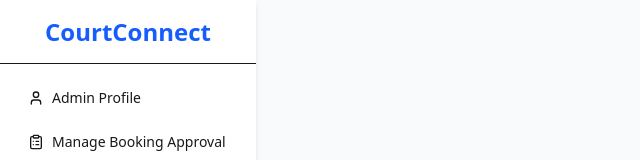
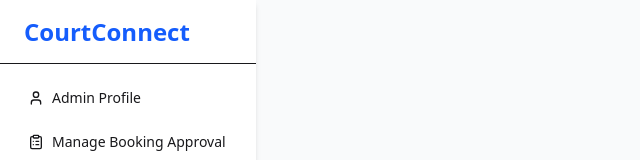
Before and after one commit to sakibnasib/CourtConnect, a React (Vite) app: page /dashboard in a window 1280 px wide. Shown: the top 160 px of the page, without its empty margins (0-640 px from the left). Built offline with nearby package versions, Linux system fonts and the light colour scheme; no server answers.

Commit message:
improve DashboardLayout

```diff
--- a/src/layouts/DashboardLayout.jsx
+++ b/src/layouts/DashboardLayout.jsx
@@ -1,15 +1,91 @@
-import { Outlet, Link} from 'react-router';
-import { Menu, LogOut } from 'lucide-react';
+// import { Outlet, Link} from 'react-router';
+// import { Menu, LogOut } from 'lucide-react';
+// import { useState } from 'react';
+// import useAuth from '../hook/useAuth';
+
+// import AdminLink from '../pages/Dashboard/Menu/AdminLink/AdminLink';
+
+// const DashboardLayout = () => {
+//   const [sidebarOpen, setSidebarOpen] = useState(false);
+//   const { logOut } = useAuth();
+
+
+//   const handleLogout = async () => {
+//     try {
+//       await logOut();
+//     } catch (err) {
+//       console.error(err);
+//     }
+//   };
+
+//   return (
+//     <div className="flex min-h-screen bg-gray-50 ">
+//       {/* Sidebar */}
+//       <aside
+//   className={` h-screen w-64 bg-white shadow-md transform ${
+//     sidebarOpen ? 'translate-x-0' : '-translate-x-full'
+//   } transition-transform duration-200 ease-in-out md:relative md:translate-x-0`}
+// >
+//         <div className="flex items-center justify-center h-16 border-b px-6 ">
+//           <Link to="/" className="text-2xl font-bold text-blue-600">
+//             CourtConnect
+//           </Link>
+//         </div>
+
+//         <div className="p-4 space-y-4">
+//           {/* <UserLink /> */}
+//           {/* <MemberLink /> */}
+//           <AdminLink/>
+//         </div>
+
+//         <div className="absolute bottom-4 left-4">
+
+//           <button
+//             onClick={handleLogout}
+//             className="flex items-center gap-2 px-3 py-2 text-sm font-medium text-red-500 hover:text-red-600"
+//           >
+//             <LogOut size={16} />
+//             Logout
+//           </button>
+//         </div>
+//       </aside>
+
+//       {/* Main Content */}
+//       <div className="flex-1 flex flex-col">
+//         {/* Top Bar */}
+//         <header className="sticky top-0 z-10 flex items-center justify-between bg-white shadow px-4 py-3 md:hidden">
+//           <button
+//             onClick={() => setSidebarOpen(!sidebarOpen)}
+//             className="text-gray-700 focus:outline-none"
+//           >
+//             <Menu size={24} />
+//           </button>
+//           {/* <h1 className="text-lg font-semibold text-gray-700 capitalize">
+//             {location.pathname.split('/').pop().replace('-', ' ') || 'Dashboard'}
+//           </h1> */}
+//         </header>
+
+//         {/* Page Content */}
+//         <main className="flex-1  p-4">
+//           <Outlet />
+//         </main>
+//       </div>
+//     </div>
+//   );
+// };
+
+// export default DashboardLayout;
+
+
+import { Outlet, Link } from 'react-router';
+import { Menu, X, LogOut } from 'lucide-react';
 import { useState } from 'react';
 import useAuth from '../hook/useAuth';
-// import UserLink from '../pages/Dashboard/Menu/UserMenu/UserLink';
-// import MemberLink from '../pages/Dashboard/Menu/MemberMenu/MemberLink';
 import AdminLink from '../pages/Dashboard/Menu/AdminLink/AdminLink';
 
 const DashboardLayout = () => {
   const [sidebarOpen, setSidebarOpen] = useState(false);
   const { logOut } = useAuth();
-//   const location = useLocation();
 
   const handleLogout = async () => {
     try {
@@ -20,27 +96,39 @@
   };
 
   return (
-    <div className="flex min-h-screen bg-gray-50 ">
+    <div className="flex h-screen bg-gray-50 overflow-hidden">
+      {/* Mobile Sidebar Overlay */}
+      {sidebarOpen && (
+        <div
+          className="fixed inset-0 bg-black/30 z-30 md:hidden"
+          onClick={() => setSidebarOpen(false)}
+        />
+      )}
+
       {/* Sidebar */}
       <aside
-  className={` h-screen w-64 bg-white shadow-md transform ${
-    sidebarOpen ? 'translate-x-0' : '-translate-x-full'
-  } transition-transform duration-200 ease-in-out md:relative md:translate-x-0`}
->
-        <div className="flex items-center justify-center h-16 border-b px-6 ">
+        className={`fixed z-40 md:static h-full w-64 bg-white shadow-md transform transition-transform duration-200 ease-in-out ${
+          sidebarOpen ? 'translate-x-0' : '-translate-x-full'
+        } md:translate-x-0`}
+      >
+        <div className="flex items-center justify-between h-16 px-6 border-b">
           <Link to="/" className="text-2xl font-bold text-blue-600">
             CourtConnect
           </Link>
+          <button
+            onClick={() => setSidebarOpen(false)}
+            className="md:hidden text-gray-700"
+          >
+            <X size={24} />
+          </button>
         </div>
 
         <div className="p-4 space-y-4">
-          {/* <UserLink /> */}
-          {/* <MemberLink /> */}
-          <AdminLink/>
+          {/* Add your links here */}
+          <AdminLink />
         </div>
 
         <div className="absolute bottom-4 left-4">
-
           <button
             onClick={handleLogout}
             className="flex items-center gap-2 px-3 py-2 text-sm font-medium text-red-500 hover:text-red-600"
@@ -52,22 +140,20 @@
       </aside>
 
       {/* Main Content */}
-      <div className="flex-1 flex flex-col">
+      <div className="flex flex-col flex-1">
         {/* Top Bar */}
-        <header className="sticky top-0 z-10 flex items-center justify-between bg-white shadow px-4 py-3 md:hidden">
+        <header className="sticky top-0 z-20 flex items-center justify-between bg-white shadow px-4 py-3 md:hidden">
           <button
             onClick={() => setSidebarOpen(!sidebarOpen)}
             className="text-gray-700 focus:outline-none"
           >
             <Menu size={24} />
           </button>
-          {/* <h1 className="text-lg font-semibold text-gray-700 capitalize">
-            {location.pathname.split('/').pop().replace('-', ' ') || 'Dashboard'}
-          </h1> */}
+          <span className="font-semibold text-gray-800 text-lg">Dashboard</span>
         </header>
 
         {/* Page Content */}
-        <main className="flex-1  p-4">
+        <main className="flex-1 overflow-y-auto p-4">
           <Outlet />
         </main>
       </div>
```
